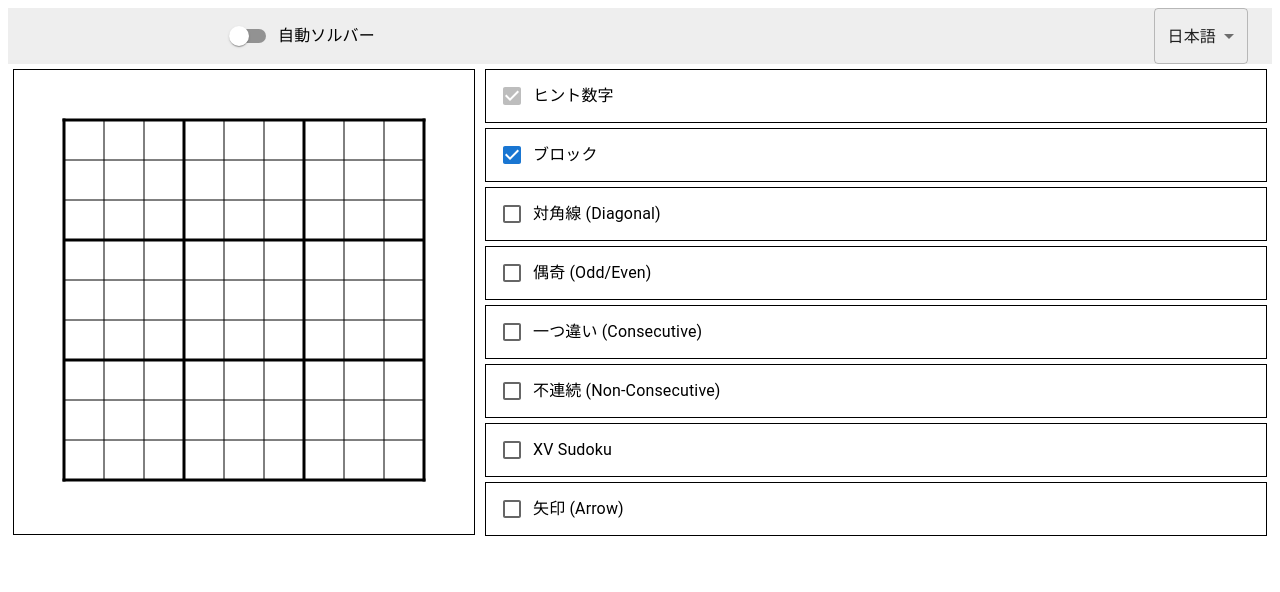
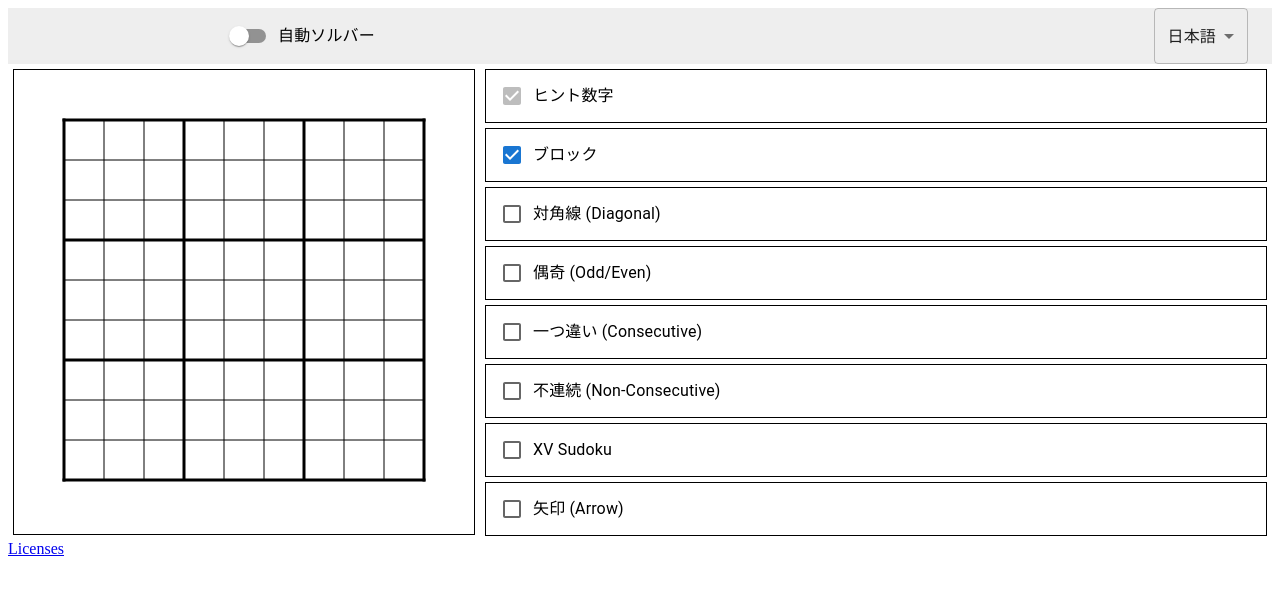
Before and after one commit to semiexp/sudoku-editor, a React (Vite) app: page / in a window 1280 px wide. Shown: the top 592 px of the page. Built offline with nearby package versions, Linux system fonts and the light colour scheme; some icons are missing.

Commit message:
add link to licenses.txt

```diff
--- a/src/App.tsx
+++ b/src/App.tsx
@@ -9,6 +9,7 @@ function App() {
   return (
     <>
       <Editor problem={problem} onChangeProblem={setProblem} />
+      <a href="licenses.txt">Licenses</a>
     </>
   );
 }
```
